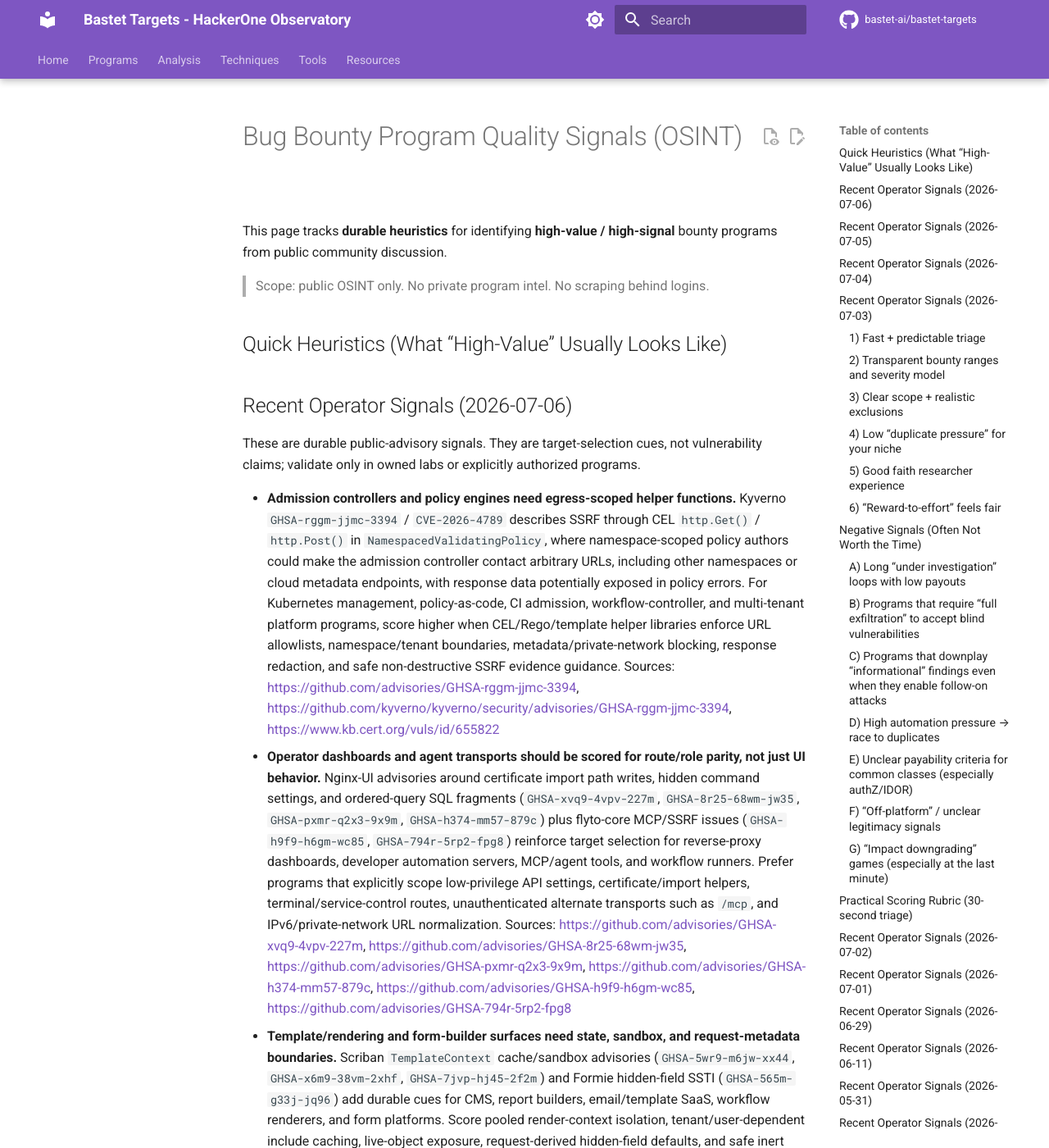
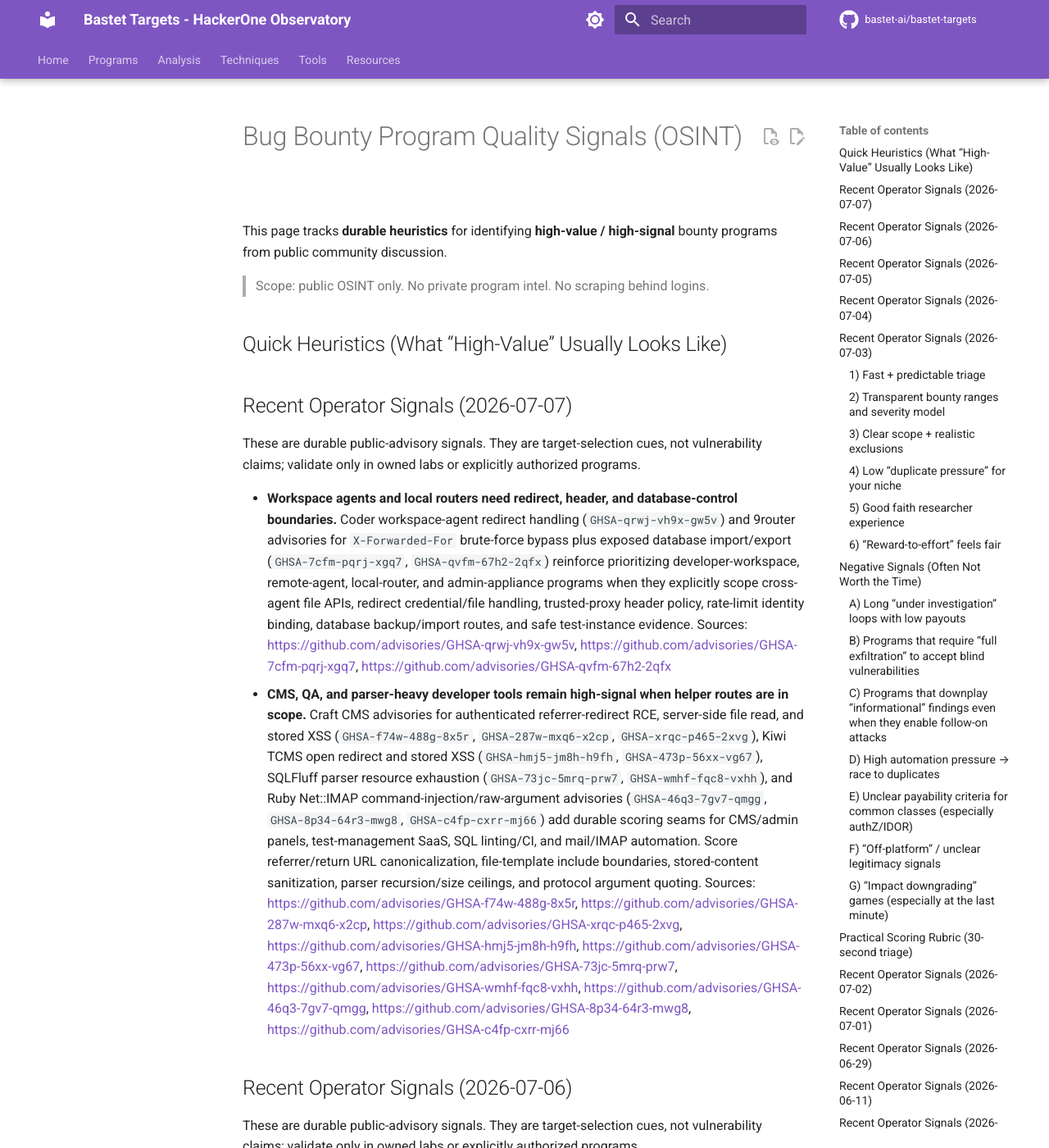
Before and after one commit to bastet-ai/bastet-targets, an MkDocs documentation site: the page built from docs/programs/program-quality-signals.md, in a window 1280 px wide and 1400 px high. Shown: the whole window at 82% size. Built offline with MkDocs 1.6.1 and Material for MkDocs 9.7.7, drawn with Linux system fonts in a browser that asks for light colours; comment, search, counter and statistics services are not loaded.

Commit message:
Add July 7 target quality signals

```diff
--- a/docs/programs/program-quality-signals.md
+++ b/docs/programs/program-quality-signals.md
@@ -5,6 +5,13 @@
 > Scope: public OSINT only. No private program intel. No scraping behind logins.
 
 ## Quick Heuristics (What “High-Value” Usually Looks Like)
+
+## Recent Operator Signals (2026-07-07)
+
+These are durable public-advisory signals. They are target-selection cues, not vulnerability claims; validate only in owned labs or explicitly authorized programs.
+
+- **Workspace agents and local routers need redirect, header, and database-control boundaries.** Coder workspace-agent redirect handling (`GHSA-qrwj-vh9x-gw5v`) and 9router advisories for `X-Forwarded-For` brute-force bypass plus exposed database import/export (`GHSA-7cfm-pqrj-xgq7`, `GHSA-qvfm-67h2-2qfx`) reinforce prioritizing developer-workspace, remote-agent, local-router, and admin-appliance programs when they explicitly scope cross-agent file APIs, redirect credential/file handling, trusted-proxy header policy, rate-limit identity binding, database backup/import routes, and safe test-instance evidence. Sources: https://github.com/advisories/GHSA-qrwj-vh9x-gw5v, https://github.com/advisories/GHSA-7cfm-pqrj-xgq7, https://github.com/advisories/GHSA-qvfm-67h2-2qfx
+- **CMS, QA, and parser-heavy developer tools remain high-signal when helper routes are in scope.** Craft CMS advisories for authenticated referrer-redirect RCE, server-side file read, and stored XSS (`GHSA-f74w-488g-8x5r`, `GHSA-287w-mxq6-x2cp`, `GHSA-xrqc-p465-2xvg`), Kiwi TCMS open redirect and stored XSS (`GHSA-hmj5-jm8h-h9fh`, `GHSA-473p-56xx-vg67`), SQLFluff parser resource exhaustion (`GHSA-73jc-5mrq-prw7`, `GHSA-wmhf-fqc8-vxhh`), and Ruby Net::IMAP command-injection/raw-argument advisories (`GHSA-46q3-7gv7-qmgg`, `GHSA-8p34-64r3-mwg8`, `GHSA-c4fp-cxrr-mj66`) add durable scoring seams for CMS/admin panels, test-management SaaS, SQL linting/CI, and mail/IMAP automation. Score referrer/return URL canonicalization, file-template include boundaries, stored-content sanitization, parser recursion/size ceilings, and protocol argument quoting. Sources: https://github.com/advisories/GHSA-f74w-488g-8x5r, https://github.com/advisories/GHSA-287w-mxq6-x2cp, https://github.com/advisories/GHSA-xrqc-p465-2xvg, https://github.com/advisories/GHSA-hmj5-jm8h-h9fh, https://github.com/advisories/GHSA-473p-56xx-vg67, https://github.com/advisories/GHSA-73jc-5mrq-prw7, https://github.com/advisories/GHSA-wmhf-fqc8-vxhh, https://github.com/advisories/GHSA-46q3-7gv7-qmgg, https://github.com/advisories/GHSA-8p34-64r3-mwg8, https://github.com/advisories/GHSA-c4fp-cxrr-mj66
 
 ## Recent Operator Signals (2026-07-06)
 
```
Also changed, not shown: docs/programs/high-value.md (+4 -0 lines).
